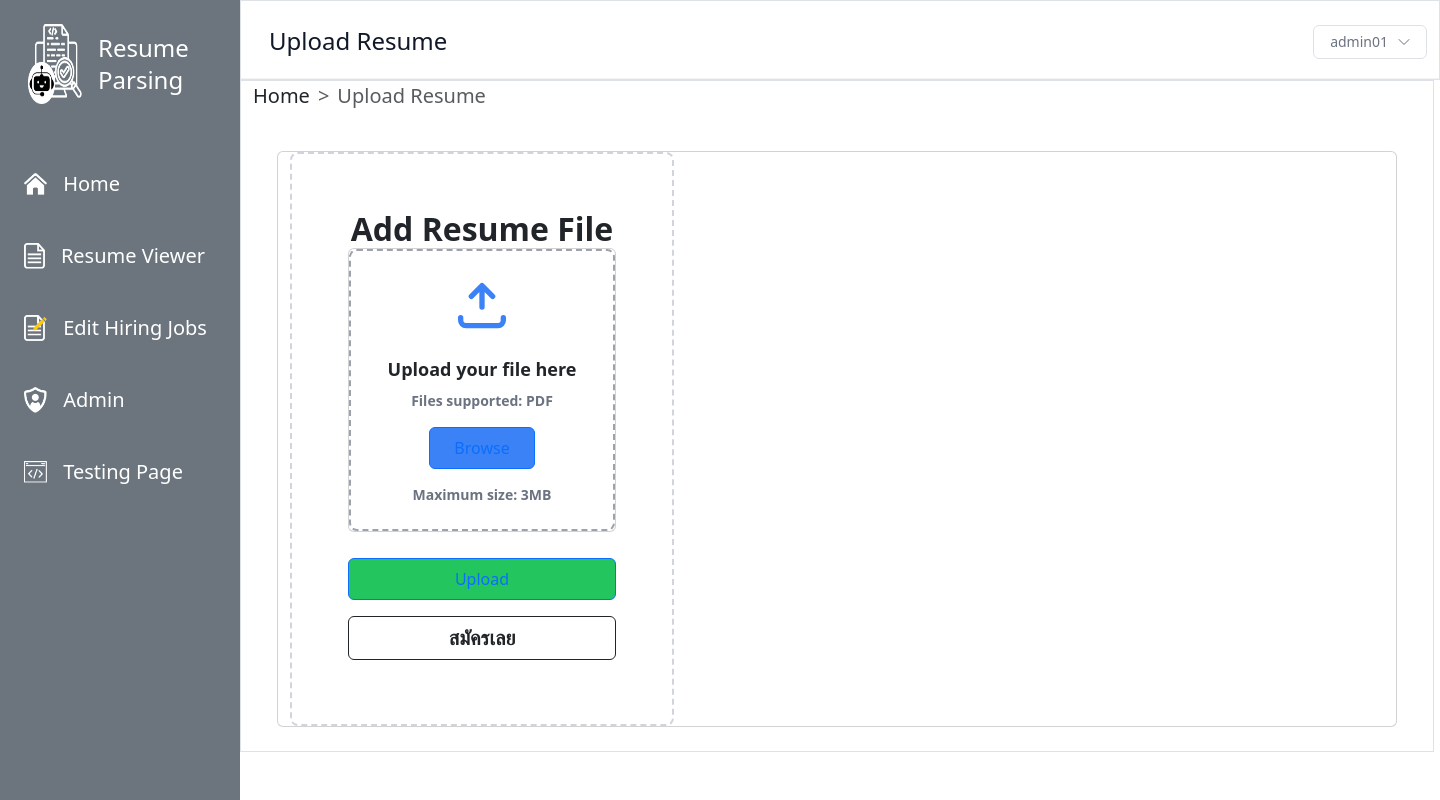
After one commit to tanaratsaehia/WebAppProject-RecruitmentSystem, a Laravel app: page /home/upload-resume/1 in a window 1440 px wide. The commit adds this page. Run offline with Laravel 10, Linux system fonts and the light colour scheme; a user stored in the database is signed in; data comes from the database, SQL or seed files in the repository; style sheets or scripts are compiled from the project's sources; some libraries are stand-ins or nearby versions.

Commit message:
home page and upload resume page

```diff
--- a/resources/views/components/side-menu.blade.php
+++ b/resources/views/components/side-menu.blade.php
@@ -25,14 +25,6 @@
         </div>
 
         @if (auth()->user()->role == "user")
-            <div class="w-100 ps-2 mt-2">
-                <a href="#" class="p-0 m-0 w-100">
-                    <div class="h-16 d-flex align-items-center">
-                        <img src="{{ asset('images/paper_icon_white.png') }}" alt="" width="9%" class="ms-3">
-                        <p class="ms-3 text-2xl fs-5 text-white">Upload Resume</p>
-                    </div>
-                </a>
-            </div>
             <div class="w-100 ps-2 mt-2">
                 <a href="#" class="p-0 m-0 w-100">
                     <div class="h-16 d-flex align-items-center">
--- /dev/null
+++ b/resources/views/upload-resume.blade.php
@@ -0,0 +1,101 @@
+<?php
+    $_SESSION['currentPage'] = "Upload Resume";
+?>
+
+<x-app-layout>
+    <x-slot name="header">
+        <h1 class="font-semibold text-xl text-gray-800 leading-tight">
+            {{ __('Upload Resume') }}
+        </h1>
+    </x-slot>
+
+    <nav style="--bs-breadcrumb-divider: '>';" aria-label="breadcrumb">
+        <ol class="breadcrumb">
+            <li class="breadcrumb-item fs-5"><a href="{{ route('home') }}">Home</a></li>
+            <li class="breadcrumb-item fs-5 active" aria-current="page">Upload Resume</li>
+        </ol>
+    </nav>
+
+    <div class="container">
+        <div class="row justify-content-center">
+            <div class="card m-md-4" style="width: 70rem;">
+                <form id="upload-form"
+                    action="#"
+                    method="POST"
+                    enctype="multipart/form-data"
+                    class="border-2 border-dashed border-gray-300 p-10 rounded-lg bg-white text-center w-96 relative">
+                    @csrf
+                    <div class="card-body">
+
+                        <h1 class="card-title fs-2 fw-bold">
+                        Add Resume File
+
+                        <div class="card">
+                            <div id="drop-zone"
+                                class="flex flex-col justify-center items-center border-2 border-dashed border-gray-400 rounded-lg p-6 cursor-pointer transition hover:border-blue-400">
+
+                                <!-- Icon -->
+                                <svg class="w-16 h-16 text-blue-500 mb-3" fill="none" stroke="currentColor" stroke-width="2"
+                                    viewBox="0 0 24 24">
+                                    <path stroke-linecap="round" stroke-linejoin="round"
+                                        d="M4 16v1a2 2 0 002 2h12a2 2 0 002-2v-1M12 12V4m0 0l-4 4m4-4l4 4"/>
+                                </svg>
+
+                                <p class="text-lg font-semibold mb-2">Upload your file here</p>
+                                <p class="text-sm text-gray-500 mb-3">Files supported: PDF</p>
+
+                                <label for="file-upload"
+                                    class="btn btn-outline-primary cursor-pointer px-4 py-2 bg-blue-500 rounded hover:bg-blue-600">
+                                    Browse
+                                </label>
+                                <input id="file-upload" name="file" type="file" accept="application/pdf" class="hidden">
+
+                                <p class="mt-3 text-sm text-gray-500">Maximum size: 3MB</p>
+                            </div>
+                        </div>
+
+                        <!-- ปุ่ม Submit -->
+                        <div class="mt-6">
+                            <button type="submit"
+                                    class="btn btn-outline-primary w-full px-4 py-2 bg-green-500 rounded hover:bg-green-600">
+                                Upload
+                            </button>
+                        </div>
+                        <div class="col-12 d-flex justify-content-center mt-3">
+                            <a href="#" class="btn btn-outline-primary border-dark text-dark col-12 fw-bold fs-5">สมัครเลย</a>
+                        </div>
+                    </div>
+                </form>
+            </div>
+        </div>
+    </div>
+    <script>
+        const dropZone = document.getElementById('drop-zone');
+        const fileInput = document.getElementById('file-upload');
+
+        // Highlight ตอน drag เข้า
+        dropZone.addEventListener('dragover', (e) => {
+            e.preventDefault();
+            dropZone.classList.add('border-blue-500', 'bg-blue-50');
+        });
+
+        // ลบ highlight ตอนออก
+        dropZone.addEventListener('dragleave', () => {
+            dropZone.classList.remove('border-blue-500', 'bg-blue-50');
+        });
+
+        // เวลา drop ไฟล์
+        dropZone.addEventListener('drop', (e) => {
+            e.preventDefault();
+            dropZone.classList.remove('border-blue-500', 'bg-blue-50');
+
+            if (e.dataTransfer.files.length) {
+                fileInput.files = e.dataTransfer.files;
+            }
+        });
+    </script>
+</x-app-layout>
+
+<?php
+    $_SESSION['currentPage'] = null;
+?>
--- a/routes/web.php
+++ b/routes/web.php
@@ -31,6 +31,10 @@ Route::middleware([
         return view('home');
     })->name("home");
 
+    Route::get('/home/upload-resume/{id}', function($id){
+        return view('upload-resume', compact('id'));
+    })->name('home.upload-resume');
+
     Route::get('/edit-hiring-job', function () {
         return view('edit-hiring-job');
     })->name('edit-hiring-job');
```
Also changed, not shown: resources/views/home.blade.php (+5 -2 lines).
